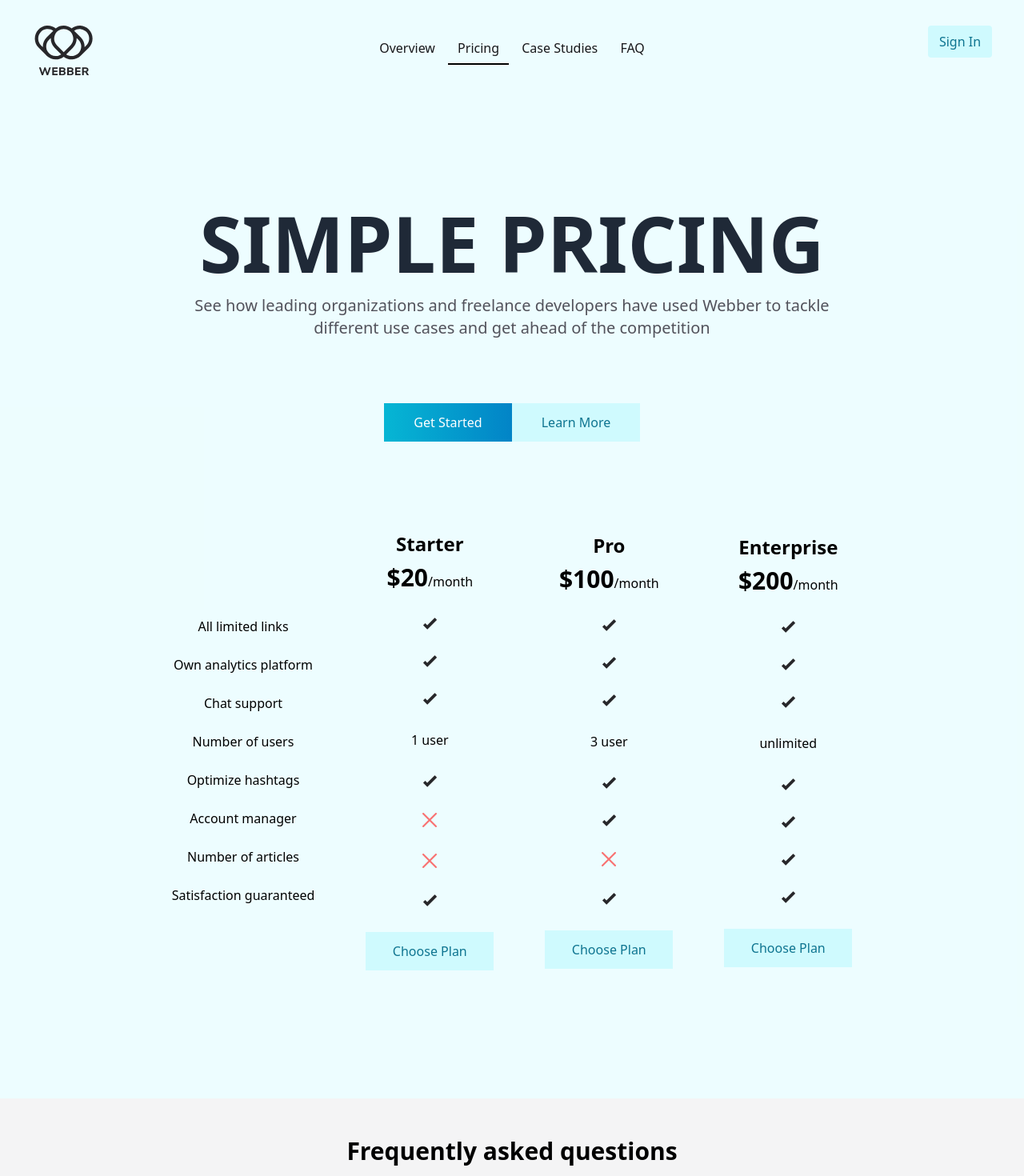
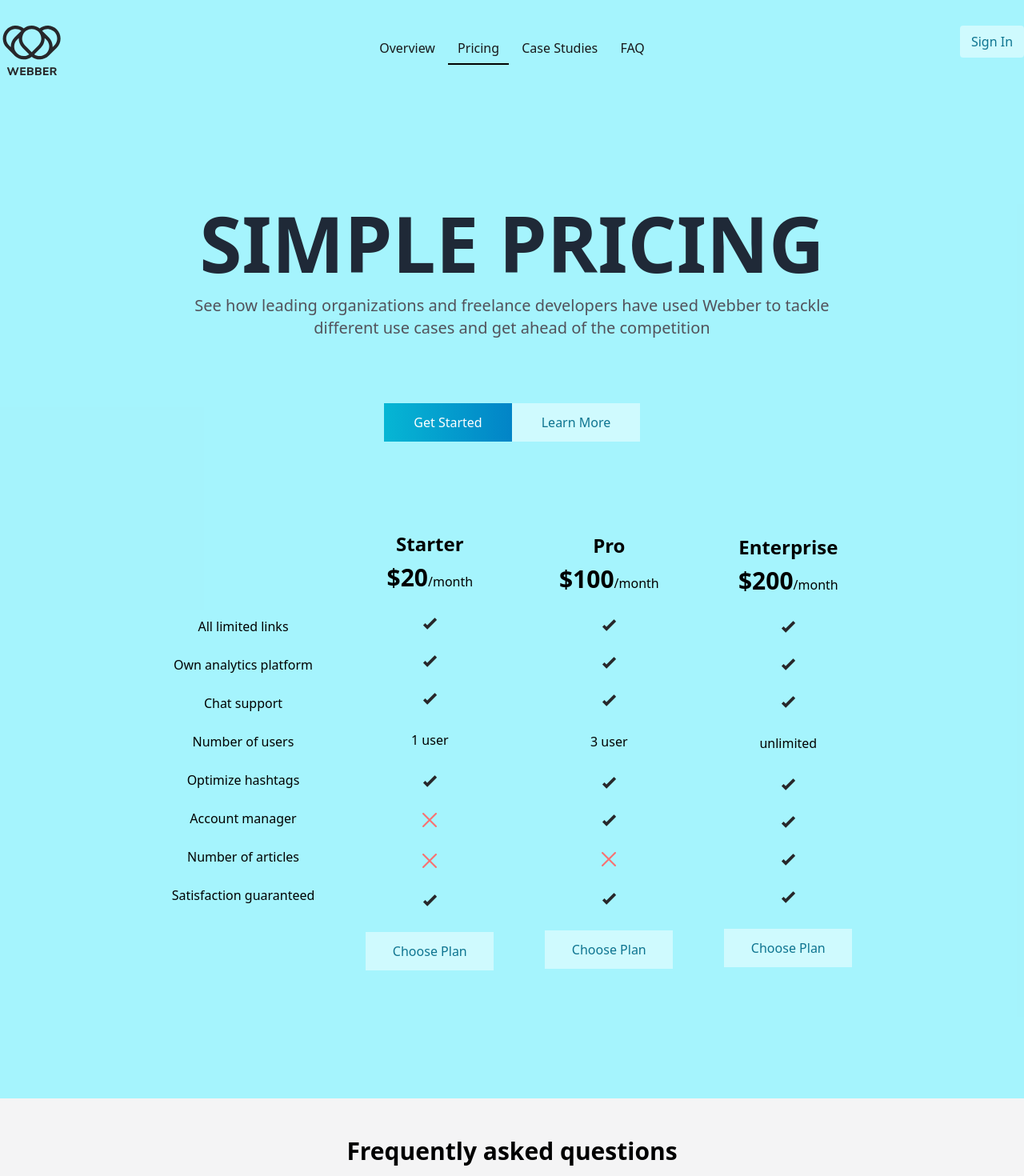
Before and after one commit to mohsinidrees2817/Webber, a React (Create React App) app: page /pricing in a window 1280 px wide. Shown: the top 1470 px of the page at 80% size. Built offline with nearby package versions, Linux system fonts and the light colour scheme; a web font is replaced by a local one.

Commit message:
line added

```diff
--- a/src/App.js
+++ b/src/App.js
@@ -12,9 +12,7 @@ import { BrowserRouter, Route, NavLink, Routes } from 'react-router-dom';
 
 function App() {
   return (
-    <div className="p-0 m-0 overflow-hidden">
-
-
+    <div className="p-0 m-0 overflow-hidden bg-[#A5F3FC]">
       <BrowserRouter>
       <Header/>
       <Routes>
--- a/src/Components/CaseStudies.js
+++ b/src/Components/CaseStudies.js
@@ -18,7 +18,7 @@ const CaseStudies = () => {
             <p className='mr-2 text-[#52525B] cursor-pointer'>Type: All <img src= './images/Icon.svg' alt="icon" className='inline' /></p>
     </div>
     </div>
-    <div className='mt-24 pb-24'>
+    <div className='mt-24 pb-24 mx-auto max-w-[88rem]'>
     <div className='flex justify-center gap-16 flex-wrap '>
         <div className='mt-24 px-8'>
         <img src='./images/Cover1.png'/>
--- a/src/Components/Faq.js
+++ b/src/Components/Faq.js
@@ -2,7 +2,7 @@ import React from "react";
 
 const Faq = () => {
   return (
-    <div className="bg-[#A5F3FC]/[.2]">
+    <div className="bg-[#A5F3FC]/[.2] mx-auto max-w-[88rem]">
       <div className="flex justify-center items-center flex-col md:flex-row">
         <div className=" md:w-3/4 flex flex-col justify-center items-center md:items-start relative text-[#27272A] px-8 md:ml-8">
           <p>Kanban Software</p>
--- a/src/Components/Footer.js
+++ b/src/Components/Footer.js
@@ -2,7 +2,7 @@ import React from 'react'
 
 const Footer = () => {
   return (
-    <div className='w-full bg-[#F4F4F5] py-8 flex justify-center items-center gap-24 flex-col-reverse md:flex-row flex-wrap'>
+    <div className='w-full bg-[#F4F4F5] py-8 flex justify-center items-center gap-24 flex-col-reverse md:flex-row flex-wrap mx-auto max-w-[88rem]'>
         <div className='flex justify-center flex-col items-center md:items-start lg:w-1/4'>
             <img src="./images/Logo.svg" alt="" />
             <p className='pt-8'>Copyright © 2021 WEBBER.</p>
--- a/src/Components/Header.js
+++ b/src/Components/Header.js
@@ -7,8 +7,8 @@ const Header = () => {
   }
   return (
     <nav>
-      <div className="bg-[#A5F3FC]/[.2]  w-full h-[11rem]">
-        <header className="flex justify-between  mx-10 py-8 relative">
+      <div className="bg-[#A5F3FC]/[.2]  w-full h-[11rem] " >
+        <header className="flex justify-between  py-8  relative mx-auto max-w-7xl">
           <img
             src="./images/Logo.svg"
             alt="img here"
--- a/src/Components/Overview.js
+++ b/src/Components/Overview.js
@@ -14,7 +14,7 @@ const Overview = () => {
           Learn More
         </button>
       </div>
-      <div className="flex justify-center items-center mt-20 flex-col">
+      <div className="flex justify-center items-center mt-20 flex-col mx-auto max-w-[88rem]">
         <div className=" w-4/5 h-48 bg-gradient-to-r from-[#06B6D4] to-[#0284C7]"></div>
         <div className=" w-3/5 h-[20rem] bg-white -mt-28 rounded-lg relative border-slate-300 border-2 flex flex-col md:h-[32rem]">
           <div className="flex justify-start items-center mt-2">
@@ -30,7 +30,7 @@ const Overview = () => {
           <div></div>
         </div>
       </div>
-      <div className="">
+      <div className=" mx-auto max-w-[88rem]">
         <h1 className="text-center text-bold text-5xl font-black mt-40 md:text-6xl md:font-extrabold">
           Tailor-made features
         </h1>
@@ -60,7 +60,7 @@ const Overview = () => {
             </p>
           </div>
         </div>
-        <div className="flex justify-center items-center gap-8 px-auto mt-8 flex-col md:flex-row">
+        <div className="flex justify-center items-center gap-8 px-auto mt-8 flex-col md:flex-row ">
           <div className="flex justify-center items-center flex-col">
             <img src="./images/01.png" alt="logo" />
             <h3 className="font-semibold mt-4">Robust workflow</h3>
@@ -87,7 +87,7 @@ const Overview = () => {
           </div>
         </div>
       </div>
-      <div className=" px-4   md:px-16 ">
+      <div className=" px-4   md:px-16 mx-auto max-w-[88rem]">
         <h1 className="text-center text-extrabold text-5xl font-black mt-40 md:text-7xl">
           How it works
         </h1>
@@ -126,7 +126,7 @@ const Overview = () => {
 
         </div>
       </div>
-      <div className="w-full bg-gradient-to-r from-[#0050b9] to-[#0284C7] mt-40 flex flex-col justify-center items-center md:flex-row lg:items-end py-8 gap-8 px-8 lg:justify-end">
+      <div className="w-full bg-gradient-to-r from-[#0050b9] to-[#0284C7] mt-40 flex flex-col justify-center items-center md:flex-row lg:items-end py-8 gap-8 px-8 lg:justify-end mx-auto max-w-[88rem]">
         <div className="flex justify-center items-center flex-col md:flex-row">
           <div className="p-2">
             <img src="./images/picture.png" alt="" />
@@ -170,7 +170,7 @@ const Overview = () => {
           <img src="./images/Google.png" alt="" />
         </div>
       </div>
-      <div className="w-full h-80 bg-gradient-to-r from-[#0050b9] to-[#0284C7] mt-40">
+      <div className="w-full h-80 bg-gradient-to-r from-[#0050b9] to-[#0284C7] mt-40 mx-auto max-w-[88rem]">
         <h1 className="text-center text-extrabold text-5xl font-black text-[#FFFFFF] pt-16">
           By the numbers
         </h1>
--- a/src/Components/Pricing.js
+++ b/src/Components/Pricing.js
@@ -2,7 +2,7 @@ import React from "react";
 
 const Pricing = () => {
   return (
-    <div className="bg-[#A5F3FC]/[.2] pt-10">
+    <div className="bg-[#A5F3FC]/[.2] pt-10 mx-auto max-w-[88rem]">
       <div className="flex flex-col justify-center items-center md:pt-10">
         <h1 className=" text-6xl font-extrabold text-[#1F2937] font-mulish text-center md:text-8xl px-4">
           SIMPLE PRICING
@@ -21,7 +21,7 @@ const Pricing = () => {
           </button>
         </div>
       </div>
-      <div className="w-full flex justify-center pt-20 pl-32 pr-32 pb-20 flex-wrap">
+      <div className="w-full flex justify-center pt-20 pl-32 pr-32 pb-20 flex-wrap mx-auto max-w-[88rem]">
         <div className="flex  flex-col justify-center items-center p-8 ">
           <p className="pt-6 text-base">All limited links</p>
           <p className="pt-6 text-base">Own analytics platform</p>
@@ -87,7 +87,7 @@ const Pricing = () => {
           </button>
         </div>
       </div>
-      <div className="w-100 bg-[#F4F4F5] mt-12 pb-20">
+      <div className="w-100 bg-[#F4F4F5] mt-12 pb-20 mx-auto max-w-[88rem]">
         <h1 className="text-center font-bold text-3xl md:font-black pt-12 md:5xl">
           Frequently asked questions
         </h1>
@@ -156,7 +156,7 @@ const Pricing = () => {
           </div>
         </div>
       </div>
-      <div className="w-full bg-gradient-to-r from-[#0050b9] to-[#0284C7] text-center p-16">
+      <div className="w-full bg-gradient-to-r from-[#0050b9] to-[#0284C7] text-center p-16 mx-auto max-w-[88rem]">
         <h1 className="text-center text-extrabold text-5xl font-black text-[#FFFFFF]">
           Get results, no matter what
         </h1>
```
